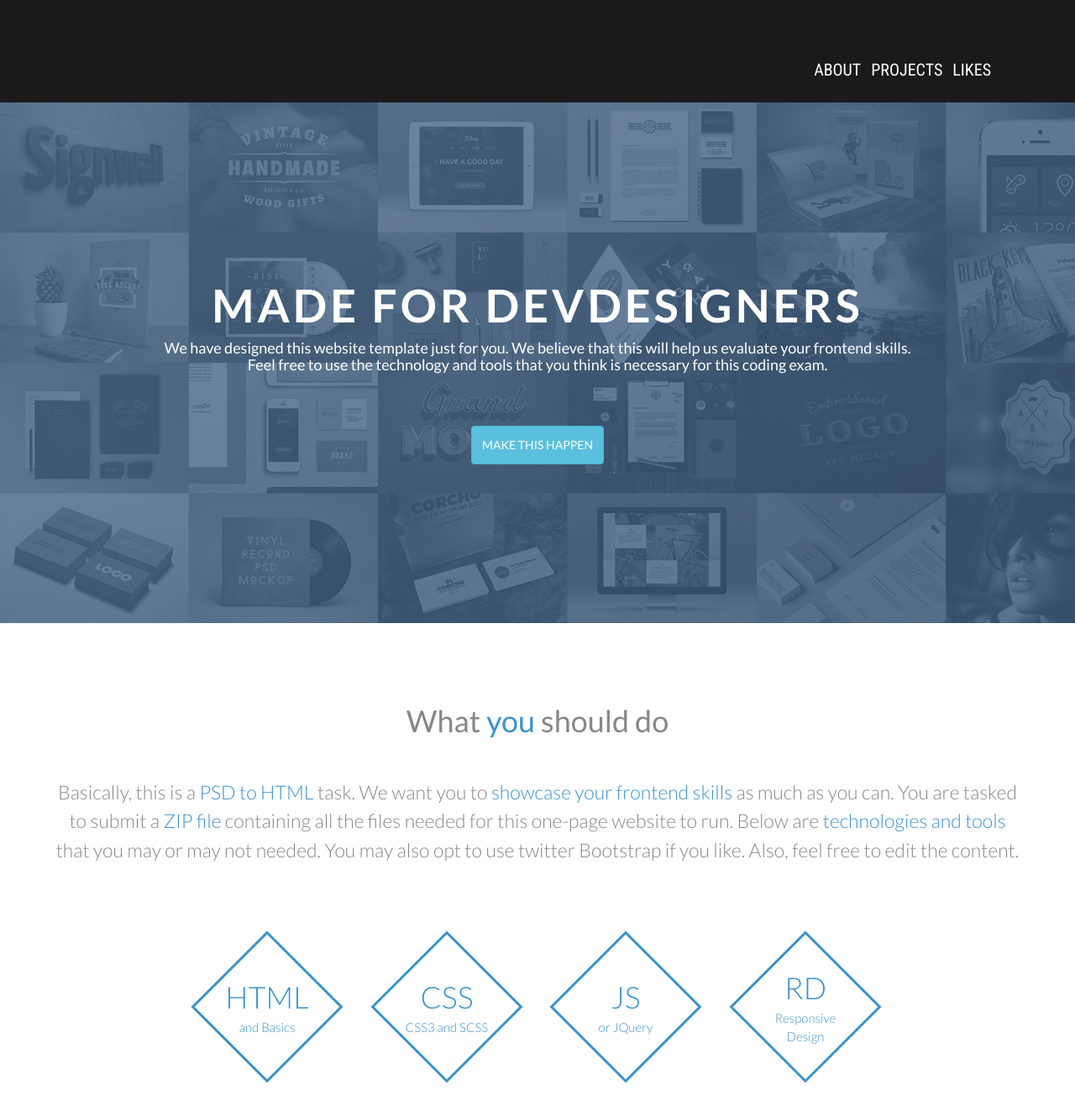
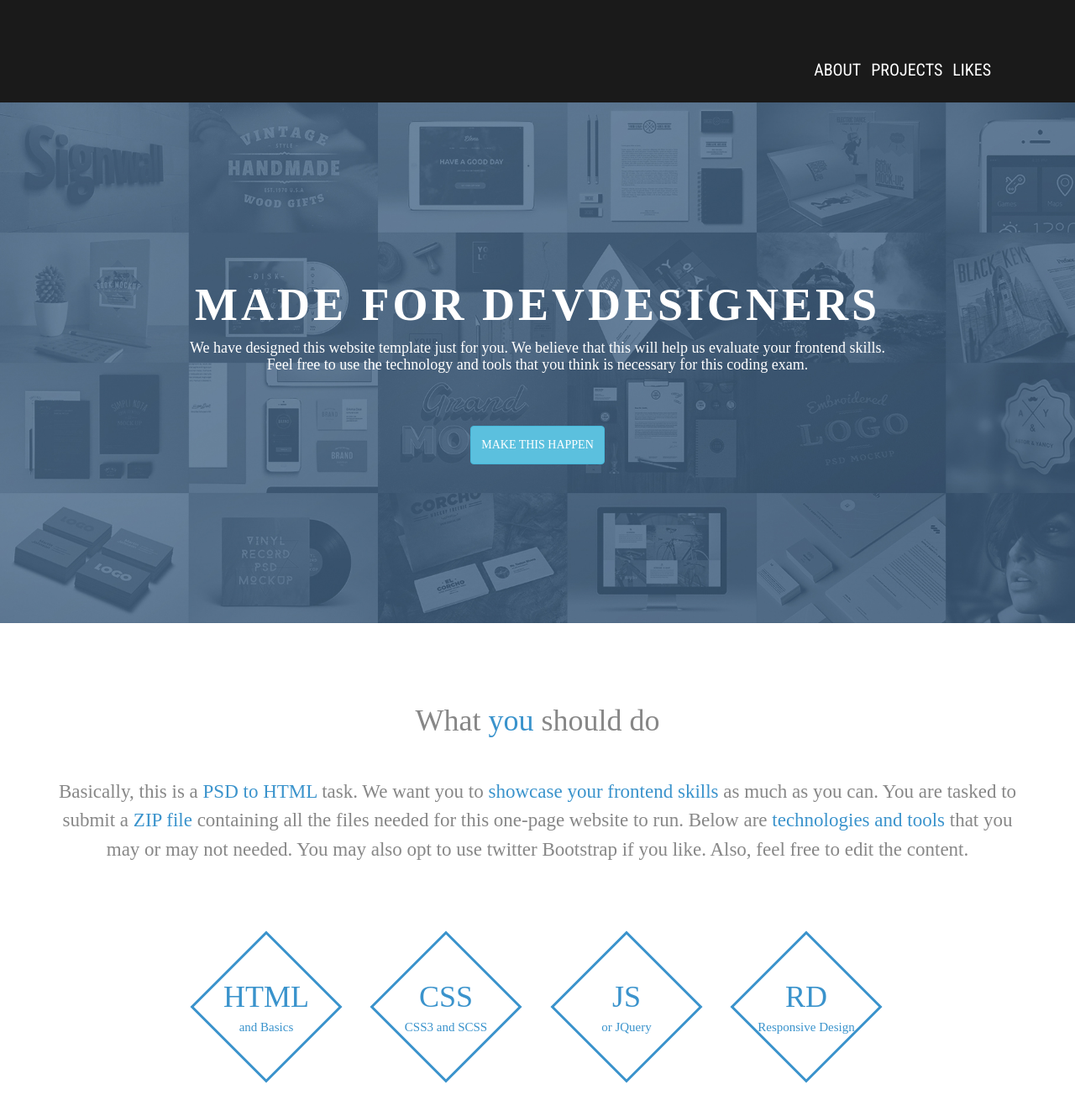
Before and after one commit to gerardoguangco/gerardoguangco.github.io, a Jekyll site: the page built from index.html, in a window 1280 px wide and 1400 px high. Shown: the top 1329 px of the window at 84% size. Built offline with Jekyll 4.4.1, drawn with Linux system fonts in a browser that asks for light colours; some web fonts are replaced.

Commit message:
"Trying Time Burner"

```diff
--- a/_sass/front.scss
+++ b/_sass/front.scss
@@ -3,6 +3,11 @@
   background-image: url('/aestrea.jpg');
   opacity: 0.8;
   background-size: cover;
+}
+
+@font-face {
+    font-family: timeBurner;
+    src: url(http://www.dafont.com/timeburner.font);
 }
 /* colors */
 $white: #fff;
@@ -14,7 +19,7 @@ $navbar-text-active: #3a93cc;
 $header-gray: #1A1A1A;
 
 body {
-  font-family: 'Lato', serif;
+  font-family: 'timeBurner', serif;
   color: $gray-text;
 }
 
```
